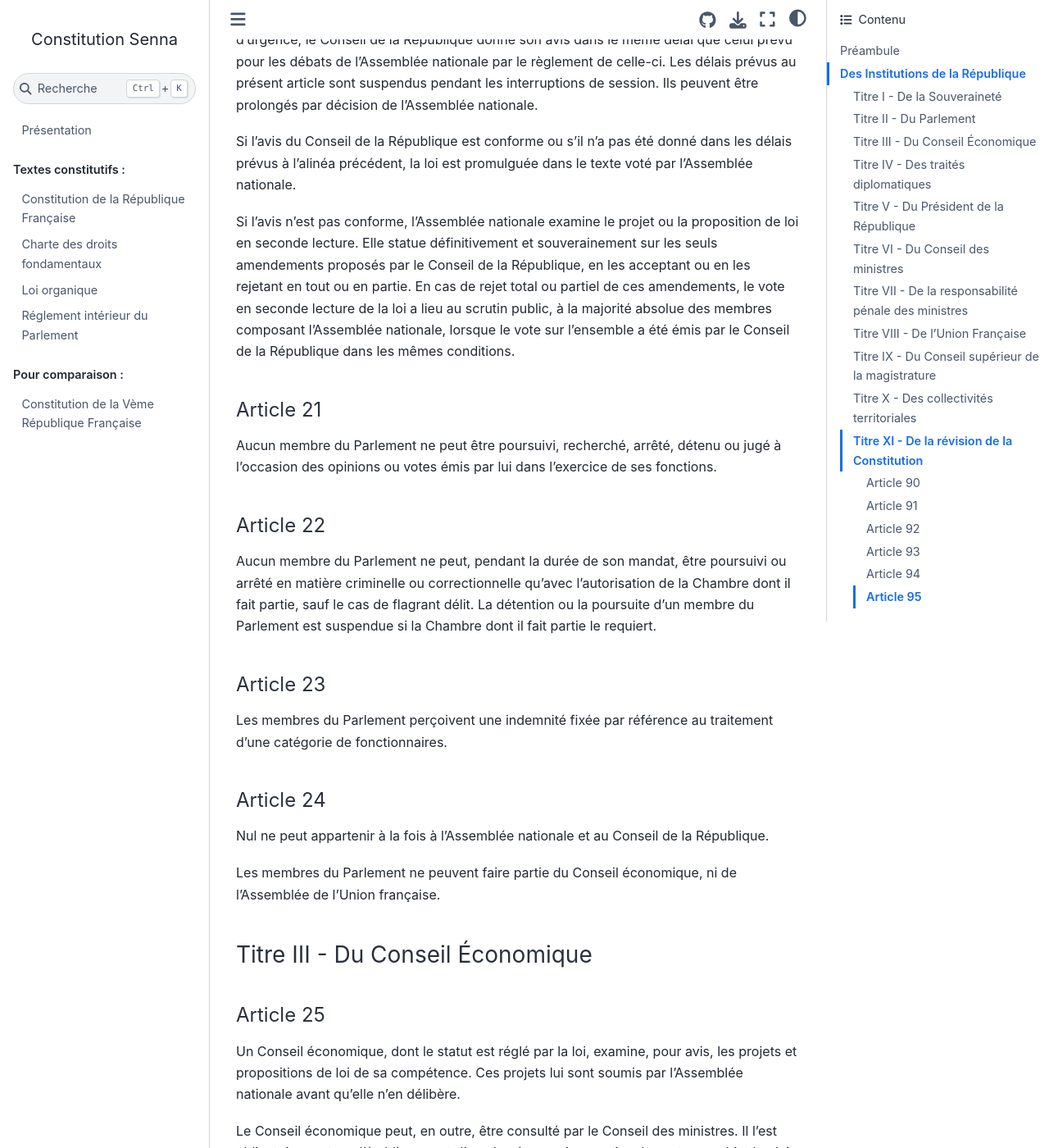
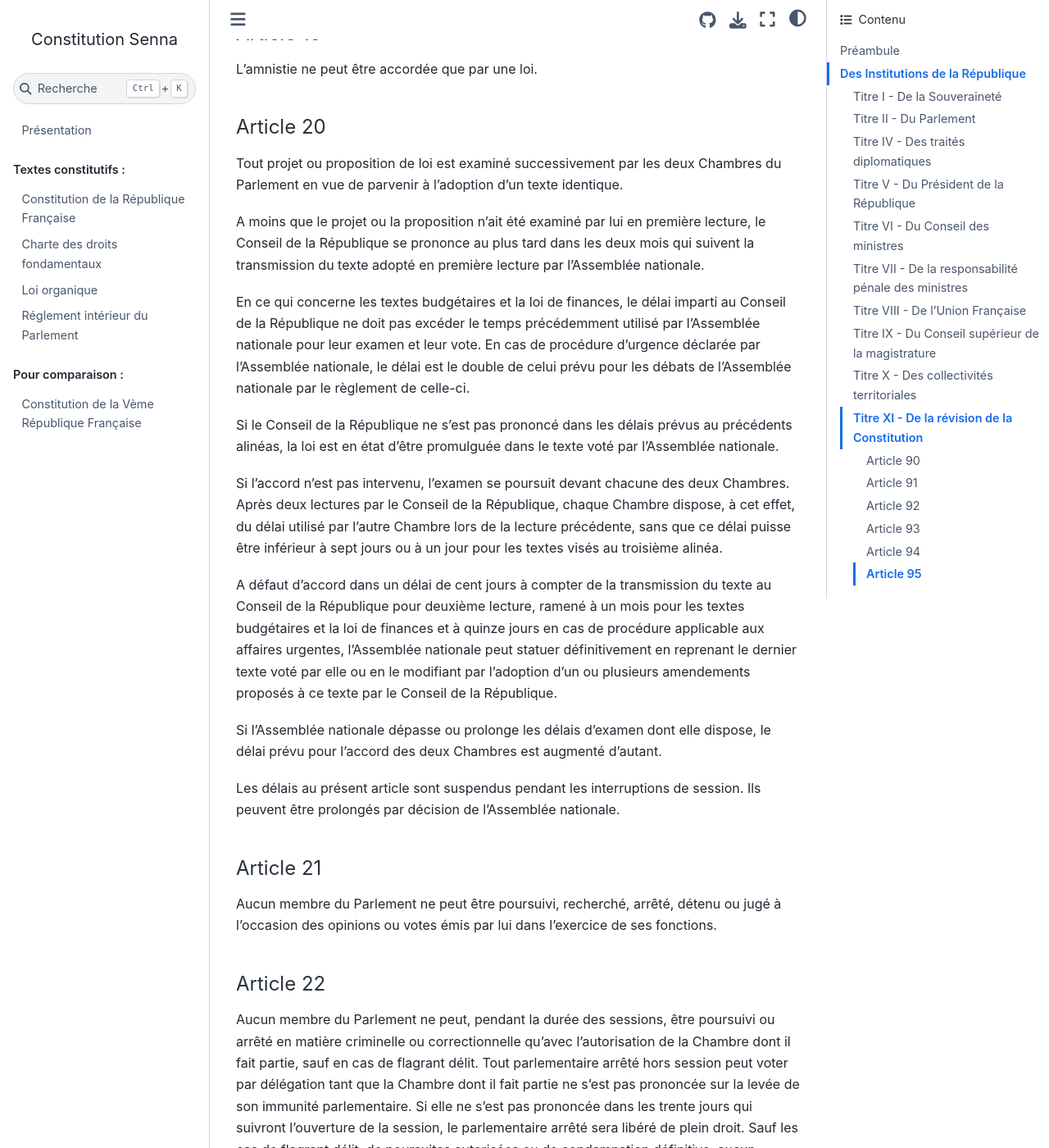
Before and after one commit to Gouvernathor/senna, a Sphinx documentation site: the page built from source/constitution_4.rst, in a window 1280 px wide and 1400 px high, scrolled down 6268 px. Shown: the whole window at 82% size. Built offline with Sphinx 7.4.7 and the Sphinx Book theme 1.1.4, drawn with Linux system fonts in a browser that asks for light colours; some of the changed text lies outside the part shown.

Commit message:
Modifications de 1954

```diff
--- a/source/constitution_4.rst
+++ b/source/constitution_4.rst
@@ -105,7 +105,7 @@
 Article 7
 ---------
 
-La guerre ne peut être déclarée sans un vote de l'Assemblée nationale et l'avis préalable du Conseil de la République.
+La guerre ne peut être déclarée sans un vote de l'Assemblée nationale et l'avis préalable du Conseil de la République. L'état de siège est déclaré dans les conditions prévues par la loi.
 
 Article 8
 ---------
@@ -115,9 +115,9 @@
 Article 9
 ---------
 
-L'Assemblée nationale se réunit de plein droit en session annuelle le second mardi de janvier.
+L'Assemblée nationale se réunit de plein droit le premier mardi d'octobre.
 
-La durée totale des interruptions de la session ne peut excéder quatre mois. Sont considérés comme interruptions de séances les ajournements de session supérieurs à dix jours.
+Lorsque cette session a duré sept mois au moins, le président du conseil peut en prononcer la clôture par décret pris en conseil des ministres. Dans cette durée de sept mois ne sont pas comprises les interruptions de sessions. Sont considérés comme interruptions de séances les ajournements de séance supérieurs à huit jours francs.
 
 Le Conseil de la République siège en même temps que l'Assemblée nationale.
 
@@ -131,14 +131,18 @@
 Article 11
 ----------
 
-Chacune des deux Chambres élit son bureau chaque année, au début de la session, à la représentation proportionnelle des groupes.
+Chacune des deux Chambres élit son bureau chaque année au début de la session ordinaire et dans les conditions prévues par son règlement.
 
 Lorsque les deux Chambres se réunissent pour l'élection du président de la République, leur bureau est celui de l'Assemblée nationale.
 
 Article 12
 ----------
 
-Quand l'Assemblée nationale ne siège pas, son bureau, contrôlant l'action du Cabinet, peut convoquer le Parlement ; il doit le faire à la demande du tiers des députés ou à celle du président du Conseil des ministres.
+Quand l'Assemblée nationale ne siège pas, son bureau peut convoquer le Parlement en session extraordinaire ; le président de l'Assemblée nationale doit le faire à la demande du président du conseil des ministres ou à celle de la majorité des membres composant l'Assemblée nationale.
+
+Le président du conseil prononce la clôture de la session extraordinaire dans les formes prévues à l'article 9.
+
+Lorsque la session extraordinaire a lieu à la demande de la majorité de l'Assemblée nationale ou de son bureau, le décret de clôture ne peut être pris avant que le Parlement n'ait épuisé l'ordre du jour limité pour lequel il a été convoqué.
 
 Article 13
 ----------
@@ -150,9 +154,9 @@
 
 Le président du Conseil des ministres et les membres du Parlement ont l'initiative des lois.
 
-Les projets de loi et les propositions de loi formulés par les membres de l'Assemblée nationale sont déposés sur le bureau de celle-ci.
+Les projets de loi sont déposés sur le bureau de l'Assemblée nationale ou sur le bureau du Conseil de la République. Toutefois, les projets de loi tendant à autoriser la ratification des traités prévus à l'article 27, les projets de loi budgétaires ou de finances et les projets comportant diminution de recettes ou création de dépenses doivent être déposées au bureau de l'Assemblée nationale.
 
-Les propositions de loi formulées par les membres du Conseil de la République sont déposées sur le bureau de celui-ci et transmises sans débat au bureau de l'Assemblée nationale. Elles ne sont pas recevables lorsqu'elles auraient pour conséquence une diminution de recettes ou une création de dépenses.
+Les propositions de loi formulées par les membres du Parlement sont déposées sur le bureau de la Chambre dont ils font partie, et transmises après adoption à l'autre Chambre. Les propositions de loi formulées par les membres du Conseil de la République ne sont pas recevables lorsqu'elles auraient pour conséquence une diminution de recettes ou une création de dépenses.
 
 Article 15
 ----------
@@ -192,13 +196,21 @@
 Article 20
 ----------
 
-Le Conseil de la République examine, pour avis, les projets et propositions de loi votés en première lecture par l'Assemblée nationale.
+Tout projet ou proposition de loi est examiné successivement par les deux Chambres du Parlement en vue de parvenir à l'adoption d'un texte identique.
 
-Il donne son avis au plus tard dans les deux mois qui suivent la transmission par l'Assemblée nationale. Quand il s'agit de la loi du budget, ce délai est abrégé, le cas échéant, de façon à ne pas excéder le temps utilisé par l'Assemblée nationale pour son examen et son vote. Quand l'Assemblée nationale décide l'adoption d'une procédure d'urgence, le Conseil de la République donne son avis dans le même délai que celui prévu pour les débats de l'Assemblée nationale par le règlement de celle-ci. Les délais prévus au présent article sont suspendus pendant les interruptions de session. Ils peuvent être prolongés par décision de l'Assemblée nationale.
+A moins que le projet ou la proposition n'ait été examiné par lui en première lecture, le Conseil de la République se prononce au plus tard dans les deux mois qui suivent la transmission du texte adopté en première lecture par l'Assemblée nationale.
 
-Si l'avis du Conseil de la République est conforme ou s'il n'a pas été donné dans les délais prévus à l'alinéa précédent, la loi est promulguée dans le texte voté par l'Assemblée nationale.
+En ce qui concerne les textes budgétaires et la loi de finances, le délai imparti au Conseil de la République ne doit pas excéder le temps précédemment utilisé par l'Assemblée nationale pour leur examen et leur vote. En cas de procédure d'urgence déclarée par l'Assemblée nationale, le délai est le double de celui prévu pour les débats de l'Assemblée nationale par le règlement de celle-ci.
 
-Si l'avis n'est pas conforme, l'Assemblée nationale examine le projet ou la proposition de loi en seconde lecture. Elle statue définitivement et souverainement sur les seuls amendements proposés par le Conseil de la République, en les acceptant ou en les rejetant en tout ou en partie. En cas de rejet total ou partiel de ces amendements, le vote en seconde lecture de la loi a lieu au scrutin public, à la majorité absolue des membres composant l'Assemblée nationale, lorsque le vote sur l'ensemble a été émis par le Conseil de la République dans les mêmes conditions.
+Si le Conseil de la République ne s'est pas prononcé dans les délais prévus au précédents alinéas, la loi est en état d'être promulguée dans le texte voté par l'Assemblée nationale.
+
+Si l'accord n'est pas intervenu, l'examen se poursuit devant chacune des deux Chambres. Après deux lectures par le Conseil de la République, chaque Chambre dispose, à cet effet, du délai utilisé par l'autre Chambre lors de la lecture précédente, sans que ce délai puisse être inférieur à sept jours ou à un jour pour les textes visés au troisième alinéa.
+
+A défaut d'accord dans un délai de cent jours à compter de la transmission du texte au Conseil de la République pour deuxième lecture, ramené à un mois pour les textes budgétaires et la loi de finances et à quinze jours en cas de procédure applicable aux affaires urgentes, l'Assemblée nationale peut statuer définitivement en reprenant le dernier texte voté par elle ou en le modifiant par l'adoption d'un ou plusieurs amendements proposés à ce texte par le Conseil de la République.
+
+Si l'Assemblée nationale dépasse ou prolonge les délais d'examen dont elle dispose, le délai prévu pour l'accord des deux Chambres est augmenté d'autant.
+
+Les délais au présent article sont suspendus pendant les interruptions de session. Ils peuvent être prolongés par décision de l'Assemblée nationale.
 
 Article 21
 ----------
@@ -208,7 +220,7 @@
 Article 22
 ----------
 
-Aucun membre du Parlement ne peut, pendant la durée de son mandat, être poursuivi ou arrêté en matière criminelle ou correctionnelle qu'avec l'autorisation de la Chambre dont il fait partie, sauf le cas de flagrant délit. La détention ou la poursuite d'un membre du Parlement est suspendue si la Chambre dont il fait partie le requiert.
+Aucun membre du Parlement ne peut, pendant la durée des sessions, être poursuivi ou arrêté en matière criminelle ou correctionnelle qu'avec l'autorisation de la Chambre dont il fait partie, sauf en cas de flagrant délit. Tout parlementaire arrêté hors session peut voter par délégation tant que la Chambre dont il fait partie ne s'est pas prononcée sur la levée de son immunité parlementaire. Si elle ne s'est pas prononcée dans les trente jours qui suivront l'ouverture de la session, le parlementaire arrêté sera libéré de plein droit. Sauf les cas de flagrant délit, de poursuites autorisées ou de condamnation définitive, aucun membre du Parlement ne peut, hors session, être arrêté qu'avec l'autorisation du bureau de la Chambre dont il fait partie. La détention ou la poursuite d'un membre du Parlement est suspendue si la Chambre dont il fait partie le requiert.
 
 Article 23
 ----------
@@ -222,7 +234,9 @@
 
 Les membres du Parlement ne peuvent faire partie du Conseil économique, ni de l'Assemblée de l'Union française.
 
-Titre III - Du Conseil Économique
+Titre III
+
+ - Du Conseil Économique
 =================================
 
 Article 25
@@ -357,9 +371,11 @@
 
 Au début de chaque législature, le président de la République, après les consultations d'usage, désigne le président du Conseil.
 
-Celui-ci soumet à l'Assemblée nationale le programme et la politique du Cabinet qu'il se propose de constituer.
+Celui-ci choisit les membres de son Cabinet et en fait connaître la liste à l'Assemblée nationale devant laquelle il se présente afin d'obtenir sa confiance sur le programme et la politique qu'il compte poursuivre, sauf en cas de force majeure empêchant la réunion de l'Assemblée nationale.
 
-Le président du Conseil et les ministres ne peuvent être nommés qu'après que le président du Conseil ait été investi de la confiance de l'Assemblée au scrutin public et à la majorité absolue des députés, sauf cas de force majeure empêchant la réunion de l'Assemblée nationale.
+Le vote a lieu au scrutin secret et à la majorité simple.
+
+Il en est de même au cours de la législature, en cas de vacance de la présidence du Conseil, sauf ce qui est dit à l'article 52.
 
 Il en est de même au cours de la législature, en cas de vacance par décès, démission ou toute autre cause, sauf en ce qui est dit à l'article 52 ci-dessous.
 
@@ -393,9 +409,9 @@
 
 La question de confiance ne peut être posée qu'après délibération du Conseil des ministres ; elle ne peut l'être que par le président du Conseil.
 
-Le vote sur la question de confiance ne peut intervenir qu'un jour franc après qu'elle a été posée devant l'Assemblée. Il a lieu au scrutin public.
+Le vote sur la question de confiance ne peut intervenir que vingt-quatre heures après qu'elle a été posée devant l'Assemblée. Il a lieu au scrutin public.
 
-La confiance ne peut être refusée au Cabinet qu'à la majorité absolue des députés à l'Assemblée.
+La confiance est refusée au Cabinet à la majorité absolue des députés à l'Assemblée.
 
 Ce refus entraîne la démission collective du Cabinet.
 
@@ -404,7 +420,7 @@
 
 Le vote par l'Assemblée nationale d'une motion de censure entraîne la démission collective du Cabinet.
 
-Ce vote ne peut intervenir qu'un jour franc après le dépôt de la motion. Il a lieu au scrutin public.
+Le vote sur la motion de censure a lieu dans les mêmes conditions et les mêmes formes que le scrutin sur la question de confiance.
 
 La motion de censure ne peut être adoptée qu'à la majorité absolue des députés à l'Assemblée.
 
@@ -418,9 +434,9 @@
 Article 52
 ----------
 
-En cas de dissolution, le Cabinet, à l'exception du président du Conseil et du ministre de l'intérieur, reste en fonction pour expédier les affaires courantes.
+En cas de dissolution, le Cabinet reste en fonction.
 
-Le président de la République désigne le président de l'Assemblée nationale comme président du Conseil. Celui-ci désigne le nouveau ministre de l'intérieur en accord avec le bureau de l'Assemblée nationale. Il désigne comme ministres d'Etat des membres des groupes non représentés au Gouvernement.
+Toutefois, si la dissolution a été précédée de l'adoption d'une motion de censure, le président de la République nomme le président de l'Assemblée nationale président du conseil et ministre de l'intérieur.
 
 Les élections générales ont lieu vingt jours au moins, trente jours au plus après la dissolution.
 
```
